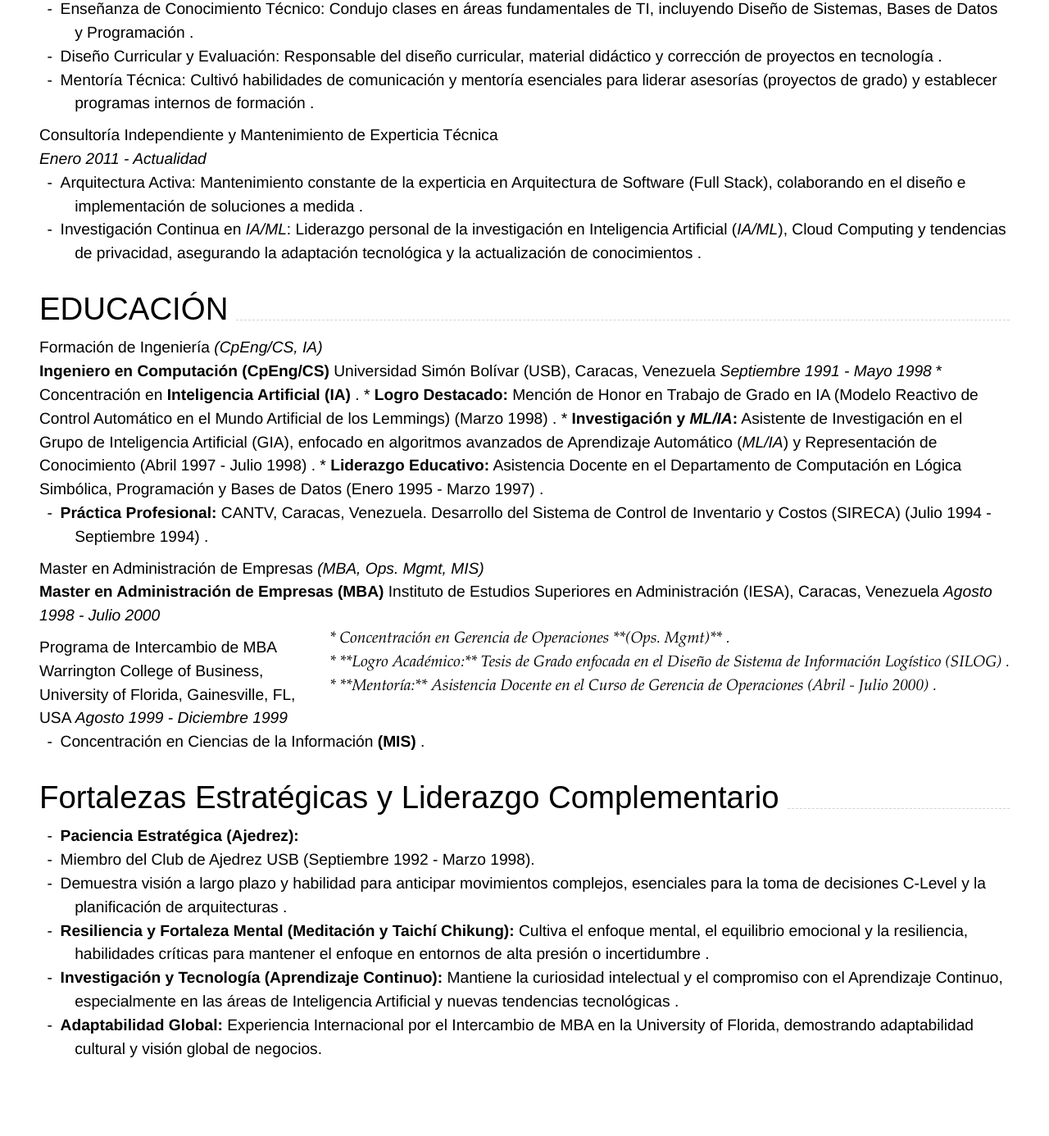
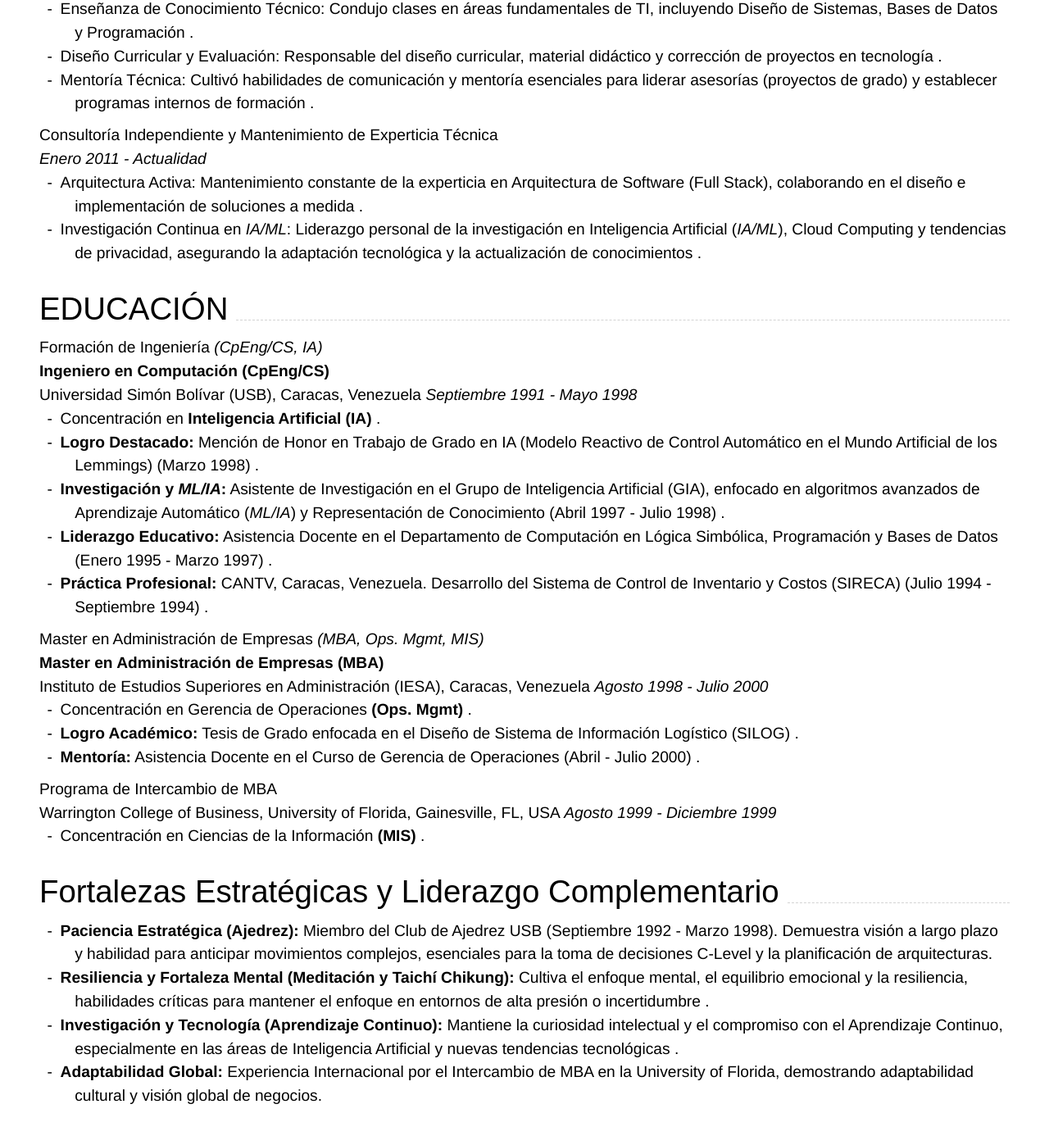
Before and after one commit to regonzalezc/regonzalezc.github.io, a Jekyll site: the page built from index.md, in a window 1280 px wide and 1400 px high, scrolled down 2160 px. Shown: the top 1386 px of the window at 82% size. Built offline with Jekyll 4.4.1, drawn with Linux system fonts in a browser that asks for light colours; nearby versions of some CDN libraries; before the commit the page ends 3502 px from its top, so only the background shows below that.

```diff
--- a/index.md
+++ b/index.md
@@ -84,22 +84,25 @@ Ejecutivo C-Level (CTO) con sólida formación dual en **Ingeniería en Computac
 
 ### Formación de Ingeniería *(CpEng/CS, IA)*
 **Ingeniero en Computación (CpEng/CS)**
+
 Universidad Simón Bolívar (USB), Caracas, Venezuela
 *Septiembre 1991 - Mayo 1998*
-    * Concentración en **Inteligencia Artificial (IA)** .
-    * **Logro Destacado:** Mención de Honor en Trabajo de Grado en IA (Modelo Reactivo de Control Automático en el Mundo Artificial de los Lemmings) (Marzo 1998) .
-    * **Investigación y *ML/IA*:** Asistente de Investigación en el Grupo de Inteligencia Artificial (GIA), enfocado en algoritmos avanzados de Aprendizaje Automático (*ML/IA*) y Representación de Conocimiento (Abril 1997 - Julio 1998) .
-    * **Liderazgo Educativo:** Asistencia Docente en el Departamento de Computación en Lógica Simbólica, Programación y Bases de Datos (Enero 1995 - Marzo 1997) .
+
+* Concentración en **Inteligencia Artificial (IA)** .
+* **Logro Destacado:** Mención de Honor en Trabajo de Grado en IA (Modelo Reactivo de Control Automático en el Mundo Artificial de los Lemmings) (Marzo 1998) .
+* **Investigación y *ML/IA*:** Asistente de Investigación en el Grupo de Inteligencia Artificial (GIA), enfocado en algoritmos avanzados de Aprendizaje Automático (*ML/IA*) y Representación de Conocimiento (Abril 1997 - Julio 1998) .
+* **Liderazgo Educativo:** Asistencia Docente en el Departamento de Computación en Lógica Simbólica, Programación y Bases de Datos (Enero 1995 - Marzo 1997) .
 * **Práctica Profesional:** CANTV, Caracas, Venezuela. Desarrollo del Sistema de Control de Inventario y Costos (SIRECA) (Julio 1994 - Septiembre 1994) .
 
 ### Master en Administración de Empresas *(MBA, Ops. Mgmt, MIS)*
 **Master en Administración de Empresas (MBA)**
+
 Instituto de Estudios Superiores en Administración (IESA), Caracas, Venezuela
 *Agosto 1998 - Julio 2000*
 
-    * Concentración en Gerencia de Operaciones **(Ops. Mgmt)** .
-    * **Logro Académico:** Tesis de Grado enfocada en el Diseño de Sistema de Información Logístico (SILOG) .
-    * **Mentoría:** Asistencia Docente en el Curso de Gerencia de Operaciones (Abril - Julio 2000) .
+* Concentración en Gerencia de Operaciones **(Ops. Mgmt)** .
+* **Logro Académico:** Tesis de Grado enfocada en el Diseño de Sistema de Información Logístico (SILOG) .
+* **Mentoría:** Asistencia Docente en el Curso de Gerencia de Operaciones (Abril - Julio 2000) .
 
 ### Programa de Intercambio de MBA
 Warrington College of Business, University of Florida, Gainesville, FL, USA
@@ -111,8 +114,8 @@ Warrington College of Business, University of Florida, Gainesville, FL, USA
 ## Fortalezas Estratégicas y Liderazgo Complementario
 
 * **Paciencia Estratégica (Ajedrez):**
-* Miembro del Club de Ajedrez USB (Septiembre 1992 - Marzo 1998).
-* Demuestra visión a largo plazo y habilidad para anticipar movimientos complejos, esenciales para la toma de decisiones C-Level y la planificación de arquitecturas .
+Miembro del Club de Ajedrez USB (Septiembre 1992 - Marzo 1998).
+Demuestra visión a largo plazo y habilidad para anticipar movimientos complejos, esenciales para la toma de decisiones C-Level y la planificación de arquitecturas.
 * **Resiliencia y Fortaleza Mental (Meditación y Taichí Chikung):** Cultiva el enfoque mental, el equilibrio emocional y la resiliencia, habilidades críticas para mantener el enfoque en entornos de alta presión o incertidumbre .
 * **Investigación y Tecnología (Aprendizaje Continuo):** Mantiene la curiosidad intelectual y el compromiso con el Aprendizaje Continuo, especialmente en las áreas de Inteligencia Artificial y nuevas tendencias tecnológicas .
 * **Adaptabilidad Global:** Experiencia Internacional por el Intercambio de MBA en la University of Florida, demostrando adaptabilidad cultural y visión global de negocios.
```
